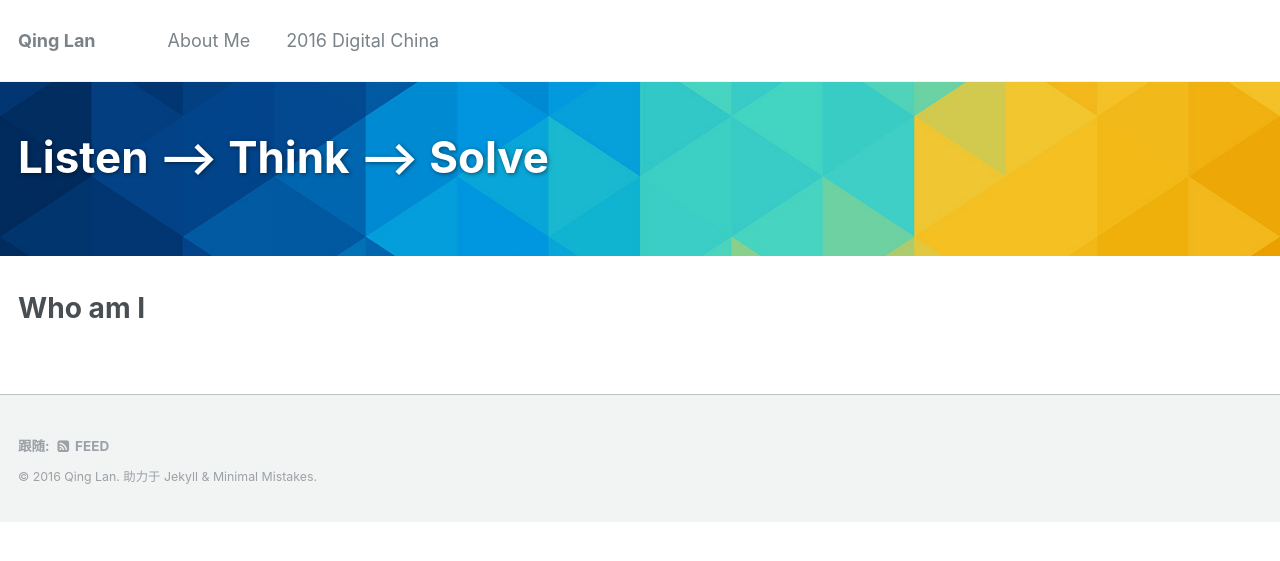
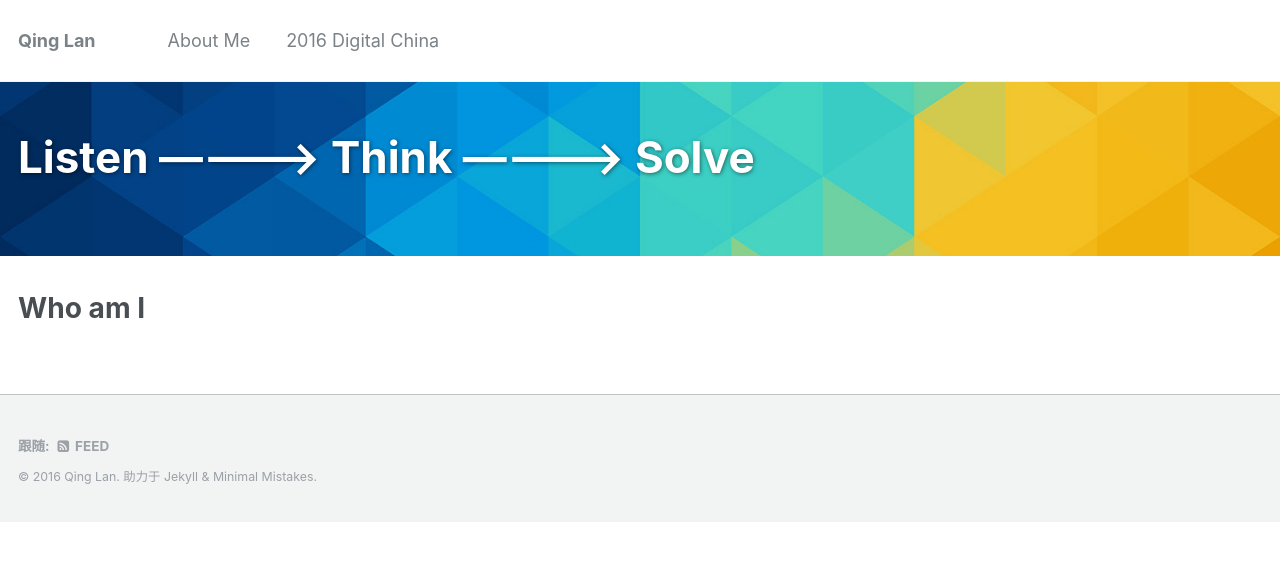
Before and after one commit to lanking520/lanking520.github.io, a Jekyll site: the page built from _pages/me.md, in a window 1280 px wide. Shown: the top 561 px of the page. Built offline with Jekyll 4.4.1, drawn with Linux system fonts in a browser that asks for light colours.

Commit message:
Update me.md

```diff
--- a/_pages/me.md
+++ b/_pages/me.md
@@ -1,5 +1,5 @@
 ---
-title: " Listen -----> Think -----> Solve"
+title: " Listen ----------> Think ----------> Solve"
 layout: splash
 permalink: /me/
 header:
```
